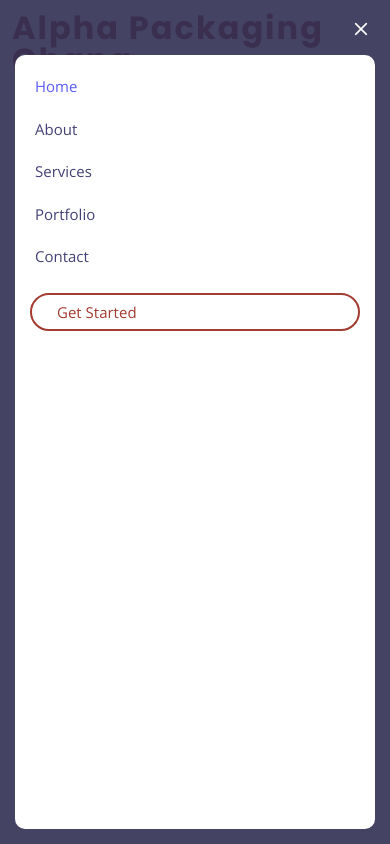
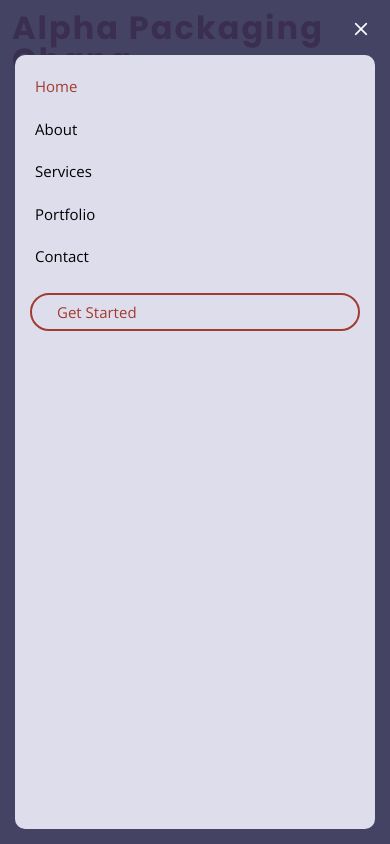
Before and after one commit to AlphaPackaging/Alpha_Website.github.io, a plain HTML site: page index.html in a window 390 px wide. Both pictures are taken after a click on the icon 364 px from the left and 44 px from the top of the page. Shown: the top 844 px of the page. Drawn offline with nearby package versions, Linux system fonts and the light colour scheme.

Commit message:
final edit as of 28/11/23

```diff
--- a/assets/css/style.css
+++ b/assets/css/style.css
@@ -238,7 +238,7 @@ h6 {
 * Mobile Navigation
 */
 .mobile-nav-toggle {
-  color: #434175;
+  color: #a23b30;
   font-size: 28px;
   cursor: pointer;
   display: none;
@@ -286,7 +286,7 @@ h6 {
   left: 15px;
   padding: 10px 0;
   border-radius: 10px;
-  background-color: #fff;
+  background-color: #deddec;
   overflow-y: auto;
   transition: 0.3s;
 }
@@ -295,13 +295,13 @@ h6 {
 .navbar-mobile a:focus {
   padding: 10px 20px;
   font-size: 15px;
-  color: #434175;
+  color: #000000;
 }
 
 .navbar-mobile a:hover,
 .navbar-mobile .active,
 .navbar-mobile li:hover>a {
-  color: #5a5af3;
+  color: #a23b30;
 }
 
 .navbar-mobile .getstarted,
--- a/index.html
+++ b/index.html
@@ -10,8 +10,8 @@
   <meta content="" name="keywords">
 
   <!-- Favicons -->
-  <link href="assets/img/favicon.png" rel="icon">
-  <link href="assets/img/apple-touch-icon.png" rel="apple-touch-icon">
+  <link href="/assets/img/alpha_icon.png" rel="icon">
+  <link href="/assets/img/Alpha_Packaging_icon.png" rel="apple-touch-icon">
 
   <!-- Google Fonts -->
   <link href="https://fonts.googleapis.com/css?family=Open+Sans:300,300i,400,400i,600,600i,700,700i|Raleway:300,300i,400,400i,500,500i,600,600i,700,700i|Poppins:300,300i,400,400i,500,500i,600,600i,700,700i" rel="stylesheet">
```
Also changed, not shown: assets/img/Alpha_Packaging_icon.png (added), assets/img/alpha_icon.png (added), assets/img/logo-icon.png (added).
